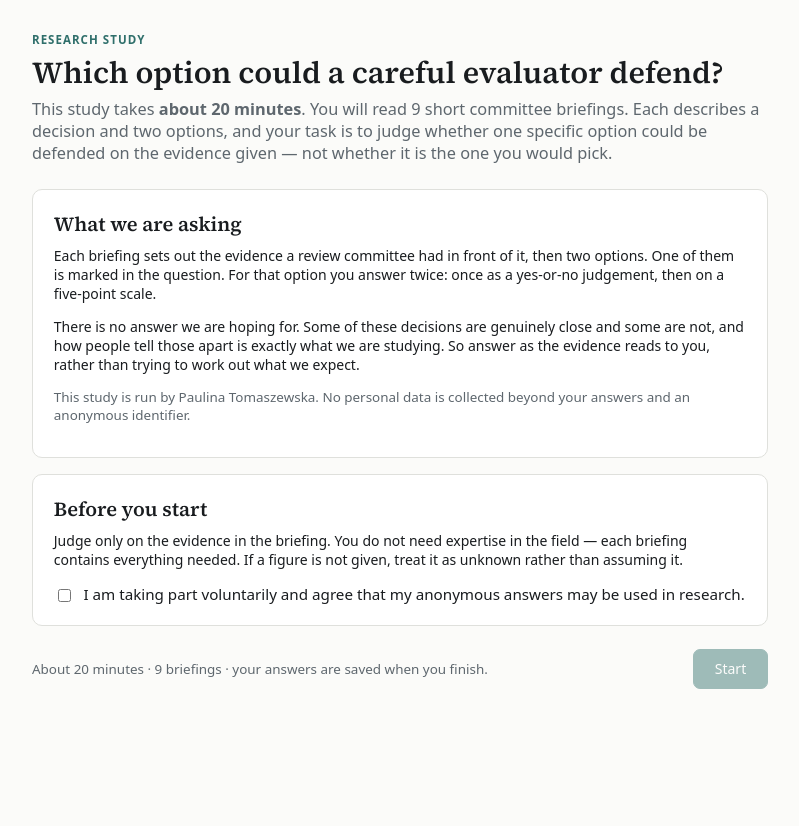
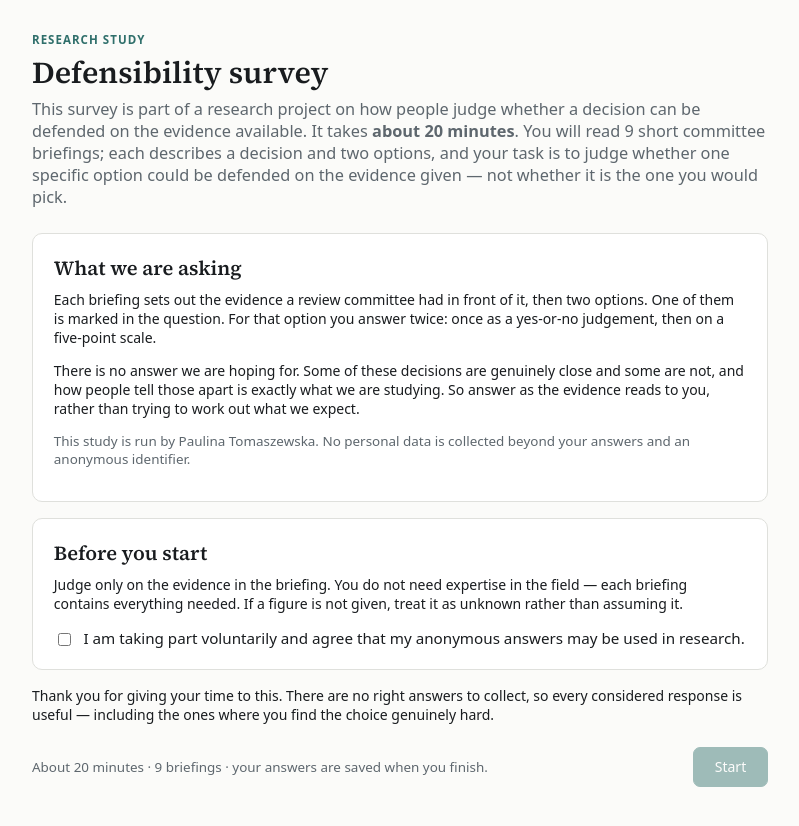
Before and after one commit to ptomaszewska/HoldSway-survey, a plain HTML site: page index.html in a window 1280 px wide. Shown: the whole page, without its empty margins (240-1039 px from the left). Before the commit the page ends 800 px from the top, so only its background shows below. Drawn offline with Linux system fonts and the light colour scheme.

Commit message:
Retitle the intro, state the research purpose, thank respondents
Co-Authored-By: Claude Opus 5 <noreply@anthropic.com>

```diff
--- a/index.html
+++ b/index.html
@@ -3,7 +3,7 @@
 <head>
 <meta charset="utf-8">
 <meta name="viewport" content="width=device-width,initial-scale=1,viewport-fit=cover">
-<title>Defensible Choice Study</title>
+<title>Defensibility Survey</title>
 <link rel="stylesheet" href="https://fonts.googleapis.com/css2?family=Inter:wght@400;500;600&family=Source+Serif+4:opsz,wght@8..60,400;8..60,600&display=swap">
 <style>
 /* Layout: single column, one scenario at a time, committee-paper reading column */
@@ -180,11 +180,12 @@ function progress(){
 function renderIntro(){
   app.innerHTML = `
   <p class="eyebrow">Research study</p>
-  <h1>Which option could a careful evaluator defend?</h1>
-  <p class="lede">This study takes <b>about 20 minutes</b>. You will read ${block.length} short
-  committee briefings. Each describes a decision and two options, and your task is to judge
-  whether one specific option could be defended on the evidence given — not whether it is the
-  one you would pick.</p>
+  <h1>Defensibility survey</h1>
+  <p class="lede">This survey is part of a research project on how people judge whether a
+  decision can be defended on the evidence available. It takes <b>about 20 minutes</b>.
+  You will read ${block.length} short committee briefings; each describes a decision and two
+  options, and your task is to judge whether one specific option could be defended on the
+  evidence given — not whether it is the one you would pick.</p>
   <div class="card">
     <h2>What we are asking</h2>
     <p>Each briefing sets out the evidence a review committee had in front of it, then two options.
@@ -206,6 +207,8 @@ function renderIntro(){
       <span>I am taking part voluntarily and agree that my anonymous answers may be used in research.</span>
     </label>
   </div>
+  <p>Thank you for giving your time to this. There are no right answers to collect, so every
+  considered response is useful — including the ones where you find the choice genuinely hard.</p>
   <div class="nav"><span class="meta">About 20 minutes · ${block.length} briefings ·
     your answers are saved when you finish.</span>
     <button class="primary" id="go" disabled>Start</button></div>`;
```
